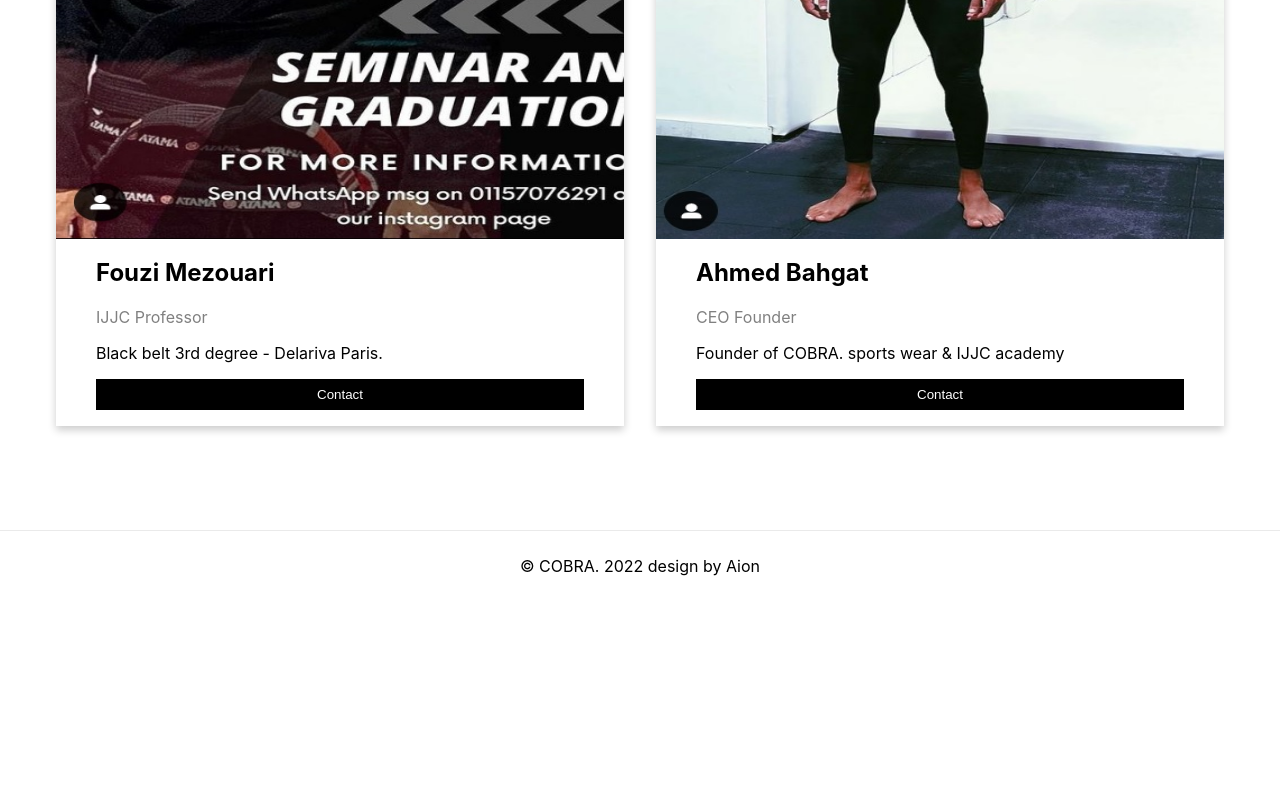
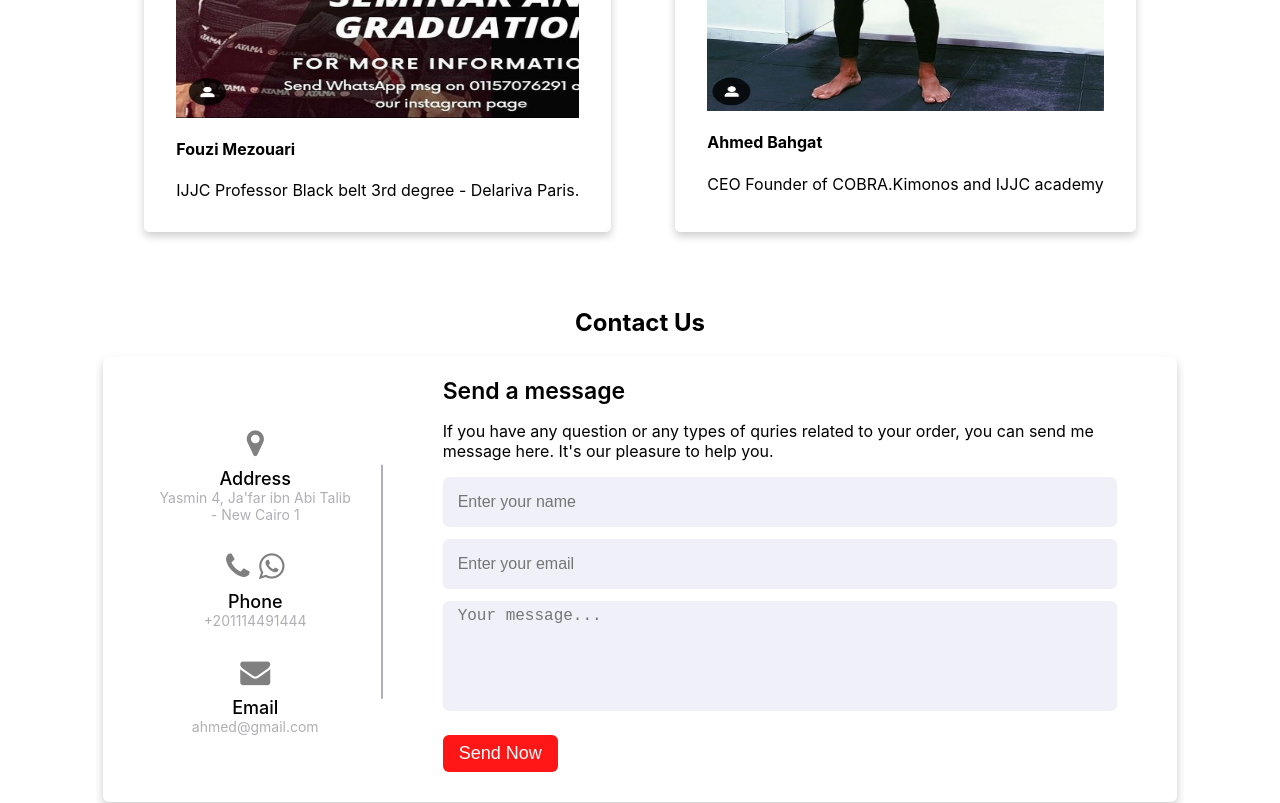
Before and after one commit to MotazAli/e-commerce-nextjs, a Next.js app: page /about in a window 1280 px wide. Shown: the part 1300-2103 px from the top of the page. Before the commit the page ends 1900 px from the top, so only its background shows below. Built offline with nearby package versions, Linux system fonts and the light colour scheme; a web font is replaced by a local one.

Commit message:
adding contact in about page

```diff
--- a/components/footer.js
+++ b/components/footer.js
@@ -1,7 +1,7 @@
 const Footer = ()=>{
     return (
         <footer>
-            &copy; COBRA. 2022 design by Aion {' '}
+            &copy; COBRA.Kimonos 2022 design by Aion {' '}
         {/* <a
           href="https://vercel.com?utm_source=create-next-app&utm_medium=default-template&utm_campaign=create-next-app"
           target="_blank"
--- a/pages/about.js
+++ b/pages/about.js
@@ -1,4 +1,5 @@
 import Image from 'next/image'
+import classNames from 'classnames';
 import styles from '../styles/About.module.css'
 
 const About = ()=>{
@@ -6,7 +7,7 @@ const About = ()=>{
 
 
 
-        <div>
+
             <div className="container">
 
 <div className={styles.aboutsection}>
@@ -50,40 +51,122 @@ As well as having a loyal and growing customer base, we are proud to support som
     <p>Resize the browser window to see that this page is responsive by the way.</p>
 </div>
 
-<h2 >Our Team</h2>
+<br/>
 
+<h2 >Meet Our Team</h2>
+
+<div style={{display:"flex"}}>
+
+<div className={styles.card}>
+<Image className={styles.img} loading="lazy" height="100%" width="100%" layout="responsive" objectFit="fill"  src="/Fouzi.jpg"  alt="Fouzi Mezouari" />
+  <div className={styles.container}>
+    <h4><b>Fouzi Mezouari</b></h4>
+    <p>IJJC Professor Black belt 3rd degree - Delariva Paris.</p>
+    {/* <p></p> */}
+  </div>
+</div>
+
+<div className={styles.card}>
+<Image className={styles.img} loading="lazy"  height="100%" width="100%" layout="responsive" objectFit="fill" src="/AhmedBahgat.jpg"  alt="Ahmed Bahgat" />
+  <div className={styles.container}>
+    <h4><b>Ahmed Bahgat</b></h4>
+    <p>CEO Founder of COBRA.Kimonos and IJJC academy</p>
+  </div>
+</div>
 </div>
 
 
-<div className={styles.container}>
-    <div className={styles.column}>
+<br/>
+<br/>
+
+<h2 >Contact Us</h2>
+
+<div className={styles.contactContainer} >
+<div className={styles.contactContent} >
+<div className={styles.leftSide}>
+        <div className={styles.details}>
+          <i class="fa fa-map-marker"></i>
+          <div className={styles.topic}>Address</div>
+          <div className={styles.textOne}>Yasmin 4, Ja'far ibn Abi Talib - New Cairo 1</div>
+          {/* <div className={styles.textTwo}></div> */}
+        </div>
+        <div className={styles.details}>
+          <i class="fa fa-phone"></i>  &nbsp;
+          <a href="https://wa.me/201114491444"><i class="fa fa-whatsapp"></i></a>
+
+
+          <div className={styles.topic}>Phone</div>
+          <div className={styles.textOne}>
+            <a href="tel:201114491444">+201114491444</a>
+
+            </div>
+          <div className={styles.textTwo}>
+
+
+          </div>
+        </div>
+        <div className={styles.details}>
+          <i class="fa fa-envelope"></i>
+          <div className={styles.topic}>Email</div>
+          <div className={styles.textOne}>ahmed@gmail.com</div>
+          {/* <div className={styles.textTwo}>info.codinglab@gmail.com</div> */}
+        </div>
+      </div>
+
+
+      <div className={styles.rightSide}>
+        <div className={styles.topicText}>Send a message</div>
+        <p>If you have any question or any types of quries related to your order, you can send me message here. It's our pleasure to help you.</p>
+      <form action="#">
+        <div className={styles.inputBox}>
+          <input type="text" placeholder="Enter your name"/>
+        </div>
+        <div className={styles.inputBox}>
+          <input type="text" placeholder="Enter your email"/>
+        </div>
+        <div className={classNames(styles.inputBox,styles.messageBox)}>
+            <textarea placeholder='Your message...'  />
+        </div>
+        <div className={styles.button}>
+          <input type="button" value="Send Now"/>
+        </div>
+      </form>
+    </div>
+</div>
+</div>
+
+
+
+
+{/* <div className={styles.column}>
         <div className={styles.card}>
         <Image loading="lazy" height="100%" width="100%" layout="responsive" objectFit="fill"  src="/Fouzi.jpg"  alt="Fouzi Mezouari" />
         <div className={styles.container}>
             <h2>Fouzi Mezouari</h2>
             <p className={styles.title}>IJJC Professor</p>
             <p>Black belt 3rd degree - Delariva Paris.</p>
-            {/* <p>jane@example.com</p> */}
             <p><button className={styles.button}>Contact</button></p>
         </div>
         </div>
-    </div>
+    </div> */}
 
-    <div className={styles.column}>
+    {/* <div className={styles.column}>
         <div className={styles.card}>
         <Image loading="lazy"  height="100%" width="100%" layout="responsive" objectFit="fill" src="/AhmedBahgat.jpg"  alt="Ahmed Bahgat" />
         <div className={styles.container}>
             <h2>Ahmed Bahgat</h2>
             <p className={styles.title}>CEO Founder</p>
-            <p>Founder of COBRA. sports wear & IJJC academy</p>
-            {/* <p>jane@example.com</p> */}
+            <p>Founder of COBRA. sports wear and IJJC academy</p>
             <p><button className={styles.button}>Contact</button></p>
         </div>
         </div>
-    </div>
+    </div> */}
 
 </div>
-        </div>
+
+
+
+
 
 
 
--- a/styles/About.module.css
+++ b/styles/About.module.css
@@ -1,7 +1,195 @@
-.column {
+.card {
+  /* Add shadows to create the "card" effect */
+  box-shadow: 0 4px 8px 0 rgba(0,0,0,0.2);
+  transition: 0.3s;
+  border-radius: 5px; /* 5px rounded corners */
+  padding: 1em 2em;
+
+  margin: 1em 2em;
+}
+
+.img {
+  border-radius: 5px 5px 0 0;
+}
+
+/* On mouse-over, add a deeper shadow */
+.card:hover {
+  box-shadow: 0 8px 16px 0 rgba(0,0,0,0.2);
+}
+
+/* Add some padding inside the card container */
+.cardContainer {
+  padding: 2px 16px;
+}
+
+.title {
+  color: grey;
+}
+
+
+.aboutsection {
+  padding: 50px;
+  width: 95%;
+  text-align: center;
+  background-color: rgba(171, 168, 168, 0.1);
+  color: black;
+}
+
+
+
+
+
+.contactContainer{
+  width: 85%;
+  background: #fff;
+  border-radius: 6px;
+  padding: 20px 60px 30px 40px;
+  box-shadow: 0 5px 10px rgba(0, 0, 0, 0.2);
+}
+.contactContainer .contactContent{
+  display: flex;
+  align-items: center;
+  justify-content: space-between;
+}
+.contactContainer .contactContent .leftSide{
+  width: 25%;
+  height: 100%;
+  display: flex;
+  flex-direction: column;
+  align-items: center;
+  justify-content: center;
+  margin-top: 15px;
+  position: relative;
+}
+.contactContent .leftSide::before{
+  content: '';
+  position: absolute;
+  height: 70%;
+  width: 2px;
+  right: -15px;
+  top: 50%;
+  transform: translateY(-50%);
+  background: #afafb6;
+}
+.contactContent .leftSide .details{
+  margin: 14px;
+  text-align: center;
+}
+.contactContent .leftSide .details i{
+  font-size: 30px;
+  /* color: #3e2093; */
+  color: gray;
+  margin-bottom: 10px;
+}
+.contactContent .leftSide .details .topic{
+  font-size: 18px;
+  font-weight: 500;
+}
+.contactContent .leftSide .details .textOne,
+.contactContent .leftSide .details .textTwo{
+  font-size: 14px;
+  color: #afafb6;
+}
+
+
+
+
+
+.contactContainer .contactContent .rightSide{
+  width: 75%;
+  margin-left: 75px;
+}
+.contactContent .rightSide .topicText{
+  font-size: 23px;
+  font-weight: 600;
+  /* color: #3e2093; */
+}
+.rightSide .inputBox{
+  height: 50px;
+  width: 100%;
+  margin: 12px 0;
+}
+.rightSide .inputBox input,
+.rightSide .inputBox textarea{
+  height: 100%;
+  width: 100%;
+  border: none;
+  outline: none;
+  font-size: 16px;
+  background: #F0F1F8;
+  border-radius: 6px;
+  padding: 0 15px;
+  resize: none;
+}
+.rightSide .messageBox{
+  min-height: 110px;
+}
+.rightSide .inputBox textarea{
+  padding-top: 6px;
+}
+.rightSide .button{
+  display: inline-block;
+  margin-top: 12px;
+}
+.rightSide .button input[type="button"]{
+  color: #fff;
+  font-size: 18px;
+  outline: none;
+  border: none;
+  padding: 8px 16px;
+  border-radius: 6px;
+  /* background: #3e2093; */
+  background: #FF1616;;
+  cursor: pointer;
+  transition: all 0.3s ease;
+}
+.button input[type="button"]:hover{
+  /* background: #5029bc; */
+  background: green;
+}
+
+@media (max-width: 950px) {
+  .contactContainer{
+    width: 90%;
+    padding: 30px 40px 40px 35px ;
+  }
+  .contactContainer .contactContent .rightSide{
+   width: 75%;
+   margin-left: 55px;
+}
+}
+@media (max-width: 820px) {
+  .contactContainer{
+    margin: 40px 0;
+    height: 100%;
+  }
+  .contactContainer .contactContent{
+    flex-direction: column-reverse;
+  }
+ .contactContainer .contactContent .leftSide{
+   width: 100%;
+   flex-direction: row;
+   margin-top: 40px;
+   justify-content: center;
+   flex-wrap: wrap;
+ }
+ .contactContainer .contactContent .leftSide::before{
+   display: none;
+ }
+ .contactContainer .contactContent .rightSide{
+   width: 100%;
+   margin-left: 0;
+ }
+}
+
+
+
+
+
+
+/* .column {
     float: left;
-    /* width: 33.3%; */
-    width: 50%;
+    width: 33.3%;
     margin-bottom: 16px;
     padding: 0 8px;
   }
@@ -50,9 +238,18 @@
   }
 
 
+  .bigContainer {
+    min-height: 100vh;
+    padding: 0 0.5rem;
+    display: flex;
+    flex-direction: column;
+    justify-content: center;
+    align-items: center;
+  }
+
   @media screen and (max-width: 650px) {
     .column {
       width: 100%;
       display: block;
     }
-  }
+  } */
```
